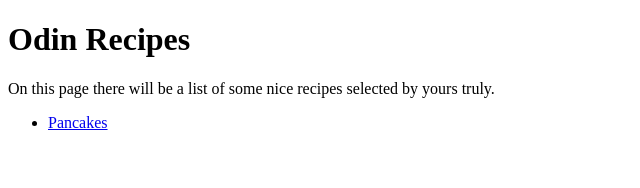
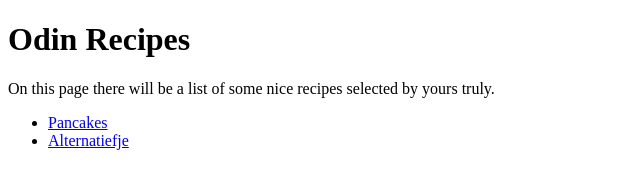
Before and after one commit to DrusQ/odin-recipes, a plain HTML site: page index.html in a window 1280 px wide. Shown: the whole page, without its empty margins (0-640 px from the left). Drawn offline with Linux system fonts and the light colour scheme.

Commit message:
Add recipe to index

```diff
--- a/index.html
+++ b/index.html
@@ -10,6 +10,7 @@
         <p>On this page there will be a list of some nice recipes selected by yours truly.</p>
         <ul>
             <li><a href="./recipes/pancakes.html">Pancakes</a></li>
+            <li><a href="./recipes/alternatiefje.html">Alternatiefje</a></li>
         </ul>
     </body>
 </html>
```
